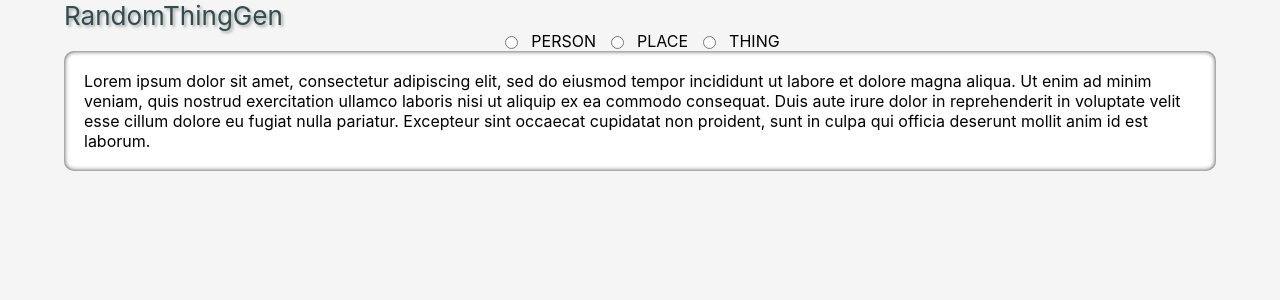
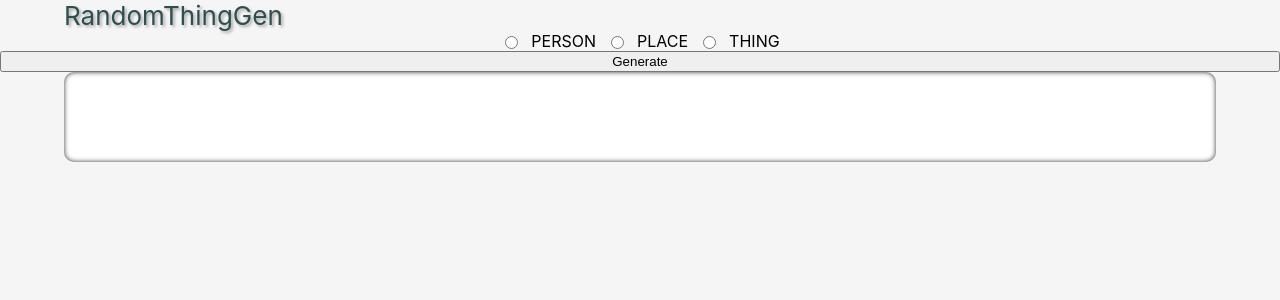
Before and after one commit to cavelazquez8/cs179-project-randomthinggen, a React (Create React App) app in the folder randthigen/: page / in a window 1280 px wide. Shown: the top 300 px of the page. Built offline with nearby package versions, Linux system fonts and the light colour scheme.

Commit message:
Added basic random gen logic

```diff
--- a/randthigen/src/App.js
+++ b/randthigen/src/App.js
@@ -1,6 +1,13 @@
 import './App.css';
+import React, {useState} from 'react';
+function App() {
+  const [description, setDescription] = useState("");
 
-function App() {
+  const generateDescription = () => {
+    const randText = Math.random().toString(36).substring(7);
+    setDescription(randText);
+  }
+
   return (
     <div className="App">
       <header className="App-header">
@@ -21,24 +28,11 @@ function App() {
           name="selector"/>
           THING
         </div>
+        <button onClick = {generateDescription} >Generate</button>
       </header>
       <body>
         <div className='descBox'>
-        Lorem ipsum dolor sit amet,
-        consectetur adipiscing elit,
-        sed do eiusmod tempor incididunt
-        ut labore et dolore magna aliqua.
-        Ut enim ad minim veniam,
-        quis nostrud exercitation
-        ullamco laboris nisi ut
-        aliquip ex ea commodo consequat.
-        Duis aute irure dolor in
-        reprehenderit in voluptate
-        velit esse cillum dolore
-        eu fugiat nulla pariatur.
-        Excepteur sint occaecat cupidatat
-        non proident, sunt in culpa qui
-        officia deserunt mollit anim id est laborum.
+        {description}
         </div>
       </body>
     </div>
```
